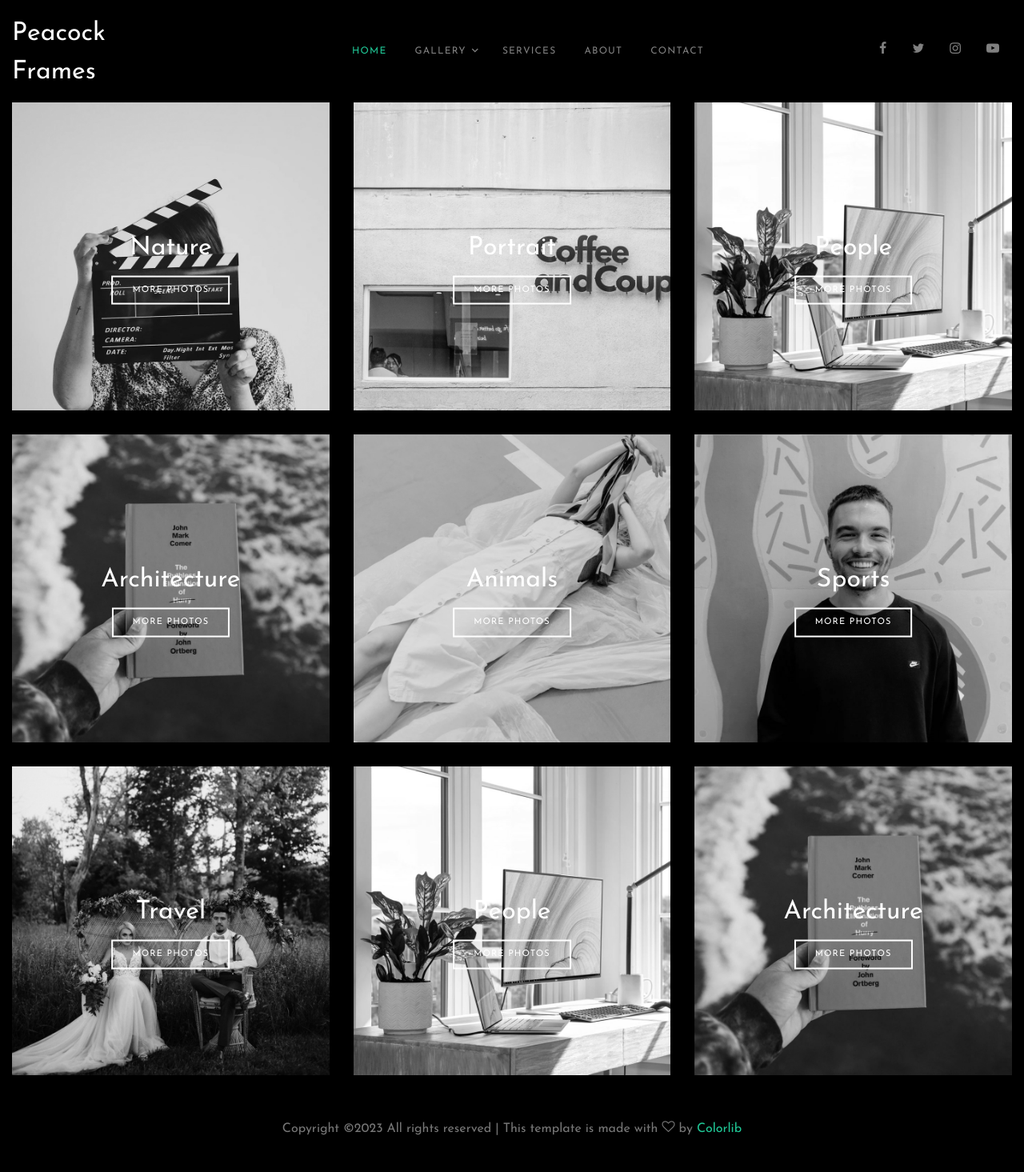
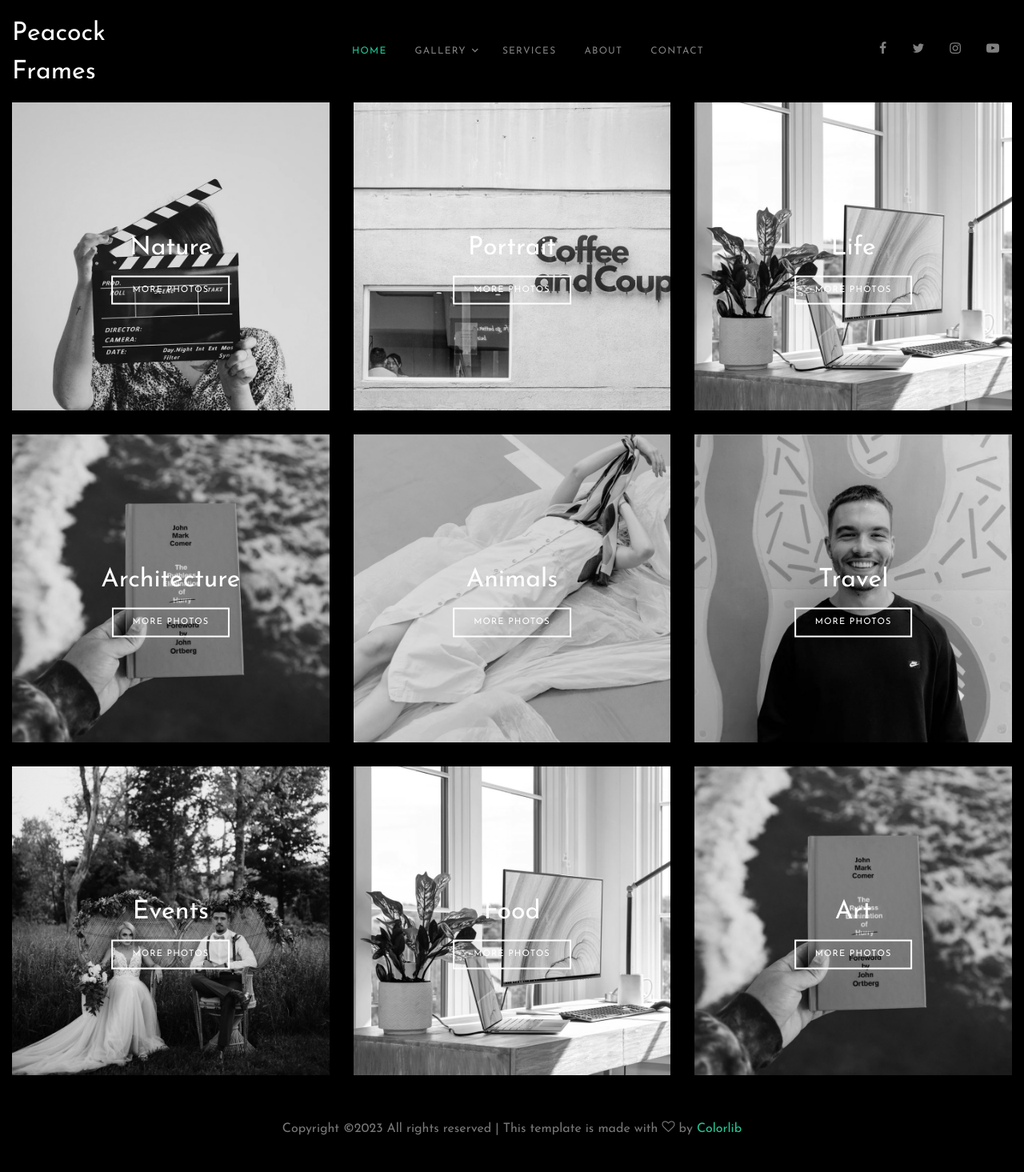
Before and after one commit to dhanyacm/peacockframes, a Jekyll site: the page built from index.html, in a window 1280 px wide. Shown: the whole page at 80% size. Built offline with Jekyll 4.4.1, drawn with Linux system fonts in a browser that asks for light colours; some web fonts are replaced.

Commit message:
Update index.html

```diff
--- a/index.html
+++ b/index.html
@@ -15,7 +15,7 @@ frontpage: true
           <div class="image-wrap-2">
             <div class="image-info">
               <h2 class="mb-3">Nature</h2>
-              <a href="single.html" class="btn btn-outline-white py-2 px-4">More Photos</a>
+              <a href="nature.html" class="btn btn-outline-white py-2 px-4">More Photos</a>
             </div>
             <img src="images/img_1.jpg" alt="Image" class="img-fluid">
           </div>
@@ -25,7 +25,7 @@ frontpage: true
           <div class="image-wrap-2">
             <div class="image-info">
               <h2 class="mb-3">Portrait</h2>
-              <a href="single.html" class="btn btn-outline-white py-2 px-4">More Photos</a>
+              <a href="portrait.html" class="btn btn-outline-white py-2 px-4">More Photos</a>
             </div>
             <img src="images/img_2.jpg" alt="Image" class="img-fluid">
           </div>
@@ -33,8 +33,8 @@ frontpage: true
         <div class="col-lg-4">
           <div class="image-wrap-2">
             <div class="image-info">
-              <h2 class="mb-3">People</h2>
-              <a href="single.html" class="btn btn-outline-white py-2 px-4">More Photos</a>
+              <h2 class="mb-3">Life</h2>
+              <a href="life.html" class="btn btn-outline-white py-2 px-4">More Photos</a>
             </div>
             <img src="images/img_3.jpg" alt="Image" class="img-fluid">
           </div>
@@ -44,7 +44,7 @@ frontpage: true
           <div class="image-wrap-2">
             <div class="image-info">
               <h2 class="mb-3">Architecture</h2>
-              <a href="single.html" class="btn btn-outline-white py-2 px-4">More Photos</a>
+              <a href="architecture.html" class="btn btn-outline-white py-2 px-4">More Photos</a>
             </div>
             <img src="images/img_4.jpg" alt="Image" class="img-fluid">
           </div>
@@ -54,7 +54,7 @@ frontpage: true
           <div class="image-wrap-2">
             <div class="image-info">
               <h2 class="mb-3">Animals</h2>
-              <a href="single.html" class="btn btn-outline-white py-2 px-4">More Photos</a>
+              <a href="animals.html" class="btn btn-outline-white py-2 px-4">More Photos</a>
             </div>
             <img src="images/img_5.jpg" alt="Image" class="img-fluid">
           </div>
@@ -63,8 +63,8 @@ frontpage: true
         <div class="col-lg-4">
           <div class="image-wrap-2">
             <div class="image-info">
-              <h2 class="mb-3">Sports</h2>
-              <a href="single.html" class="btn btn-outline-white py-2 px-4">More Photos</a>
+              <h2 class="mb-3">Travel</h2>
+              <a href="travel.html" class="btn btn-outline-white py-2 px-4">More Photos</a>
             </div>
             <img src="images/img_6.jpg" alt="Image" class="img-fluid">
           </div>
@@ -73,8 +73,8 @@ frontpage: true
         <div class="col-lg-4">
           <div class="image-wrap-2">
             <div class="image-info">
-              <h2 class="mb-3">Travel</h2>
-              <a href="single.html" class="btn btn-outline-white py-2 px-4">More Photos</a>
+              <h2 class="mb-3">Events</h2>
+              <a href="events.html" class="btn btn-outline-white py-2 px-4">More Photos</a>
             </div>
             <img src="images/img_7.jpg" alt="Image" class="img-fluid">
           </div>
@@ -83,8 +83,8 @@ frontpage: true
         <div class="col-lg-4">
           <div class="image-wrap-2">
             <div class="image-info">
-              <h2 class="mb-3">People</h2>
-              <a href="single.html" class="btn btn-outline-white py-2 px-4">More Photos</a>
+              <h2 class="mb-3">Food</h2>
+              <a href="Food.html" class="btn btn-outline-white py-2 px-4">More Photos</a>
             </div>
             <img src="images/img_3.jpg" alt="Image" class="img-fluid">
           </div>
@@ -93,8 +93,8 @@ frontpage: true
         <div class="col-lg-4">
           <div class="image-wrap-2">
             <div class="image-info">
-              <h2 class="mb-3">Architecture</h2>
-              <a href="single.html" class="btn btn-outline-white py-2 px-4">More Photos</a>
+              <h2 class="mb-3">Art</h2>
+              <a href="art.html" class="btn btn-outline-white py-2 px-4">More Photos</a>
             </div>
             <img src="images/img_4.jpg" alt="Image" class="img-fluid">
           </div>
```
